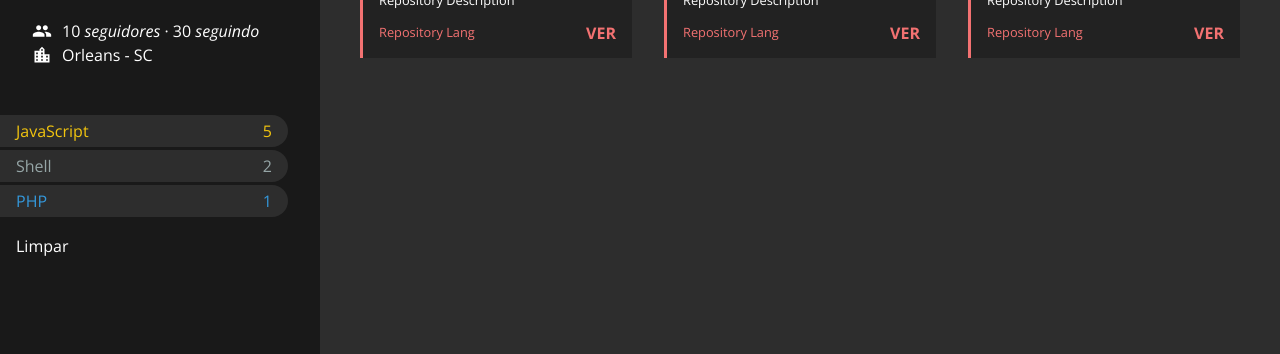
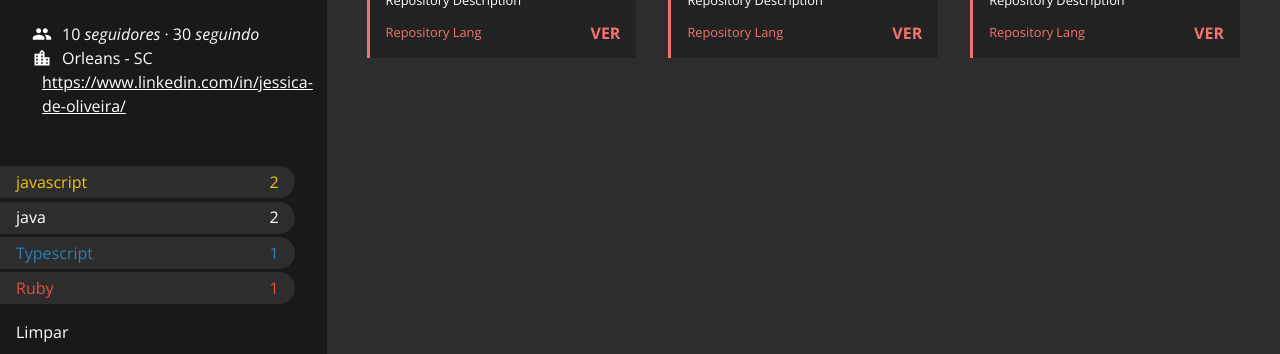
Before and after one commit to OliveiraJess/projeto-api-github, a React (Create React App) app: page /repositories in a window 1280 px wide. Shown: the part 287-641 px from the top of the page. Built offline with nearby package versions, Linux system fonts and the light colour scheme; no server answers.

Commit message:
logica filtro profile ok

```diff
--- a/src/pages/RepositoriesPage/Filter/index.js
+++ b/src/pages/RepositoriesPage/Filter/index.js
@@ -1,14 +1,10 @@
 import React from 'react';
+import PropTypes from 'prop-types';
 import { Container, Selector, Cleaner } from './styles';
 
-const Filter = () => {
-    const langs = [
-        { name: 'JavaScript', count: 5, color: '#f1c40f' },
-        { name: 'Shell', count: 2, color: '#95a5a6' },
-        { name: 'PHP', count: 1, color: '#3498db' },
-    ];
+const Filter = ({ languages }) => {
 
-    const selectors = langs.map(({ name, count, color }) => (
+    const selectors = languages.map(({ name, count, color }) => (
         <Selector key={name.toLowerCase()} color={color}>
             <span>{name}</span>
             <span>{count}</span>
@@ -21,6 +17,17 @@
             <Cleaner>Limpar</Cleaner>
         </Container>
 
-    );
-}
+    )
+};
+
+Filter.protoTypes = {
+    languages: PropTypes.arrayOf(
+        PropTypes.shape({
+            name: PropTypes.string.isRequired,
+            count: PropTypes.number.isRequired,
+            color: PropTypes.string,
+        }).isRequired
+    ).isRequired,
+};
+
 export default Filter;
--- a/src/pages/RepositoriesPage/index.js
+++ b/src/pages/RepositoriesPage/index.js
@@ -3,8 +3,10 @@
 import Profile from "./Profile";
 import Filter from "./Filter";
 import Repositories from "./Repositories";
+import { getLangsFrom } from "../../services/api";
 
 const RepositoriesPage = () => {
+
     const user = {
         login: 'OliveiraJess',
         name: 'Jéssica de Oliveira',
@@ -12,15 +14,56 @@
         followers: 30,
         following: 10,
         company: null,
-        blog: '',
+        blog: 'https://www.linkedin.com/in/jessica-de-oliveira/',
         location: 'Orleans - SC'
-    }
+    };
+
+    const repositories = [
+        {
+            name: 'Repo 1',
+            description: 'descricao 1',
+            html_url: 'https://www.linkedin.com/in/jessica-de-oliveira/',
+            language: 'javascript',
+        },
+        {
+            name: 'Repo 2',
+            description: 'descricao 2',
+            html_url: 'https://www.linkedin.com/in/jessica-de-oliveira/',
+            language: 'javascript',
+        },
+        {
+            name: 'Repo 3',
+            description: 'descricao 3',
+            html_url: 'https://www.linkedin.com/in/jessica-de-oliveira/',
+            language: 'Typescript',
+        },
+        {
+            name: 'Repo 4',
+            description: 'descricao 4',
+            html_url: 'https://www.linkedin.com/in/jessica-de-oliveira/',
+            language: 'Ruby',
+        },
+        {
+            name: 'Repo 5',
+            description: 'descricao 5',
+            html_url: 'https://www.linkedin.com/in/jessica-de-oliveira/',
+            language: 'java',
+        },
+        {
+            name: 'Repo 6',
+            description: 'descricao 6',
+            html_url: 'https://www.linkedin.com/in/jessica-de-oliveira/',
+            language: 'java',
+        },
+    ];
+
+    const languages = getLangsFrom(repositories);
 
     return (
         <Container>
             <Sidebar>
                 <Profile user={user} />
-                <Filter />
+                <Filter languages={languages} />
             </Sidebar>
             <Main>
                 <Repositories />
--- a/src/services/api.js
+++ b/src/services/api.js
@@ -1,7 +1,29 @@
 import axios from 'axios';
+import { langColors } from './config'
 
 const api = axios.create({
   baseURL: process.env.REACT_APP_API_BASE_URL,
 });
 
 export default api;
+
+export const getLangsFrom = (repositories) => {
+
+  let stats = repositories
+    .map((repository) => repository.language)
+    .reduce((data, language) => ({
+      ...data,
+      [language]: (data[language] || 0) + 1,
+    }), []);
+
+  delete stats.null;
+
+  stats = Object.keys(stats).map((language) => ({
+    name: language,
+    count: stats[language],
+    color: langColors[language.toLowerCase()],
+  }))
+    .sort((a, b) => b.count - a.count);
+
+  return stats;
+}
--- /dev/null
+++ b/src/services/config.js
@@ -0,0 +1,15 @@
+export const langColors = {
+    javascript: '#f1c40f',
+    typescript: '#2980b9',
+    python: '#2ecc71',
+    html: '#e67e22',
+    css: '#9b59b6',
+    scss: '#9b59b6',
+    vue: '#1abc9c',
+    php: '#3498db',
+    go: '#72aed8',
+    ruby: '#e74c3c',
+    c: '#16a085',
+    'c#': '#27ae60',
+    'c++': '#7f8c8d',
+}
```
